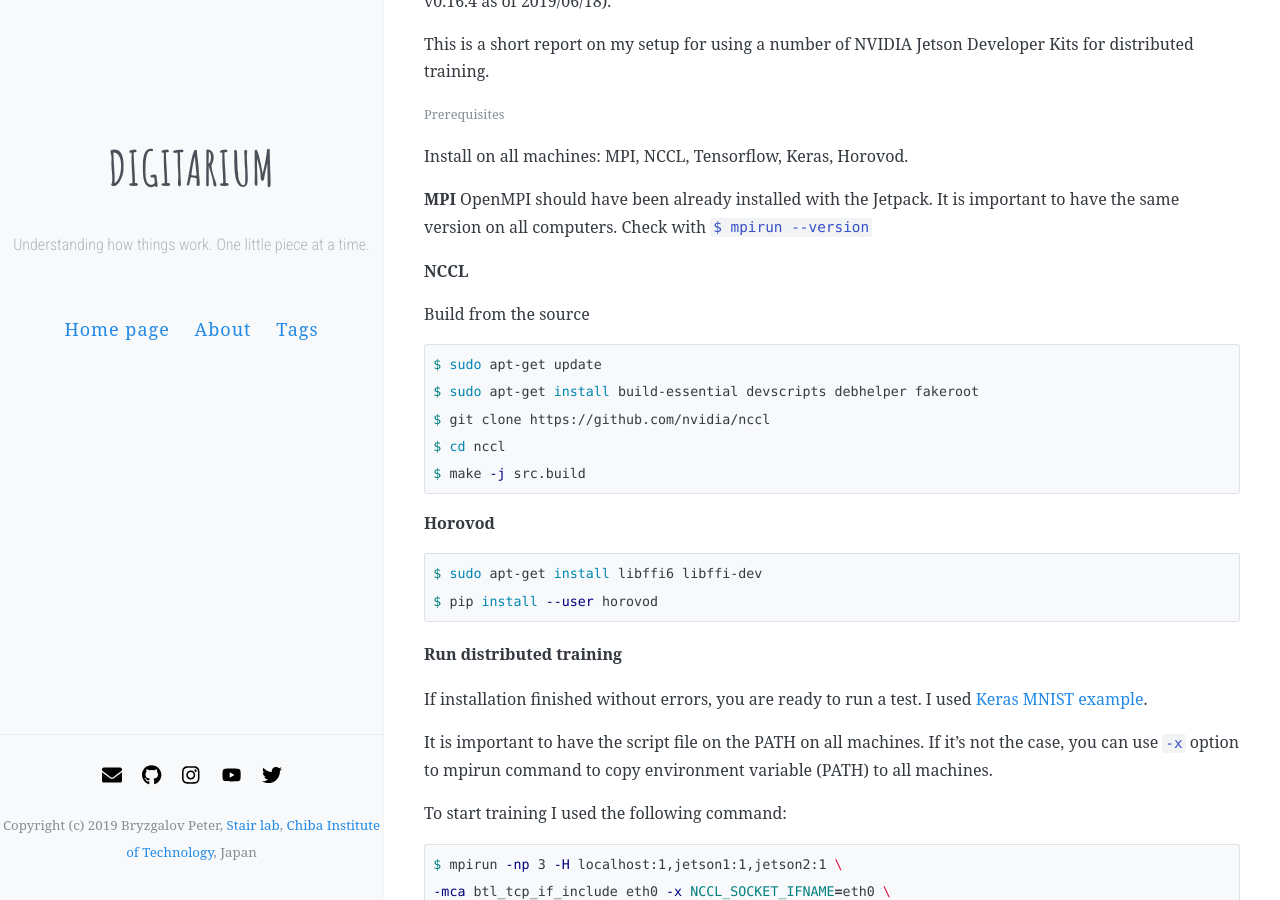
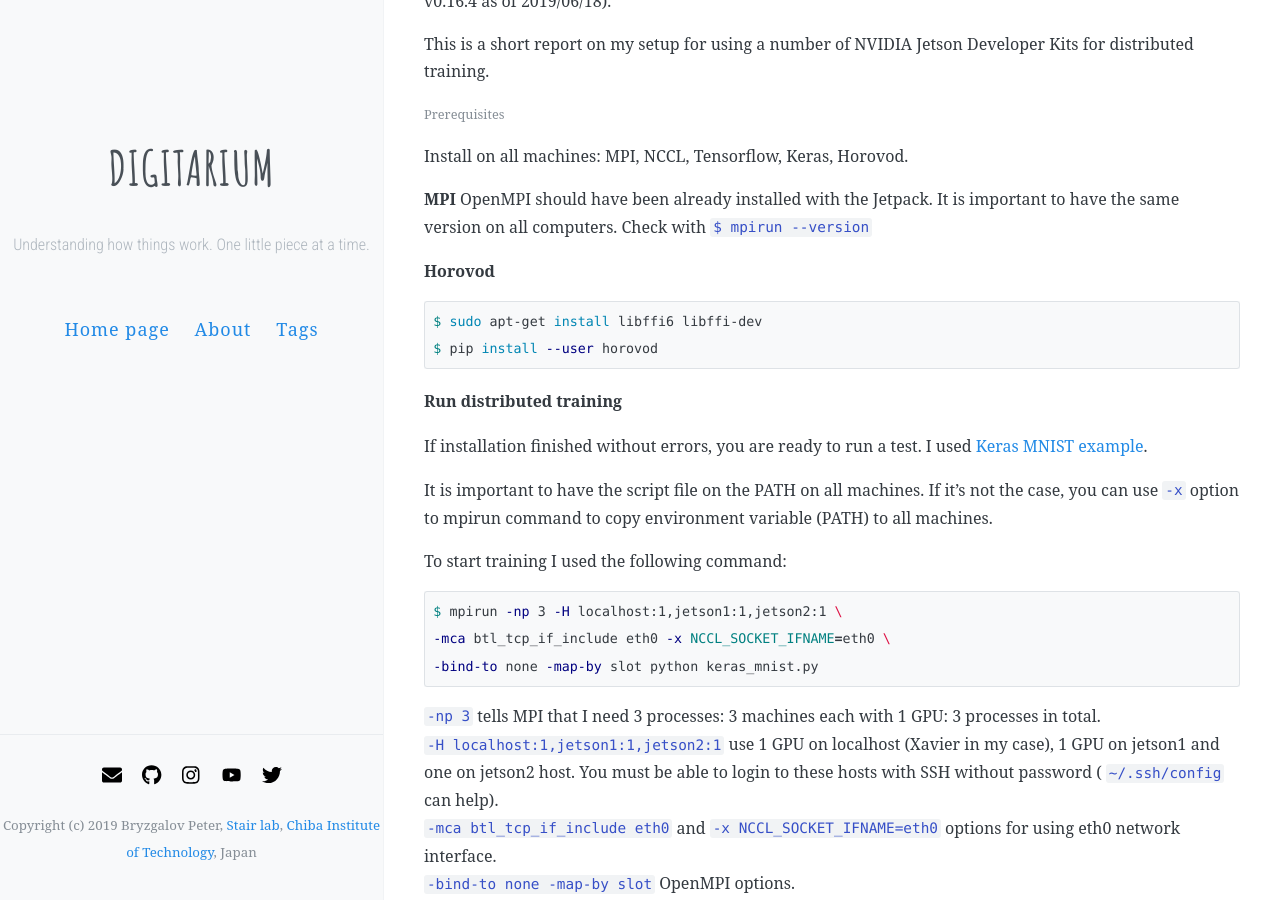
Before and after one commit to pyotr777/digitarium, a Jekyll site: the page built from _posts/2019-06-18-horovod-on-nvidia-jetson.md, in a window 1280 px wide and 900 px high, scrolled down 302 px. Built offline with Jekyll 4.4.1, drawn with Linux system fonts in a browser that asks for light colours.

Commit message:
Typography

````diff
--- a/_posts/2019-06-18-horovod-on-nvidia-jetson.md
+++ b/_posts/2019-06-18-horovod-on-nvidia-jetson.md
@@ -39,17 +39,6 @@
 **MPI**
 OpenMPI should have been already installed with the Jetpack. It is important to have the same version on all computers. Check with `$ mpirun --version`
 
-**NCCL**
-
-Build from the source
-
-```bash
-$ sudo apt-get update
-$ sudo apt-get install build-essential devscripts debhelper fakeroot
-$ git clone https://github.com/nvidia/nccl
-$ cd nccl
-$ make -j src.build
-```
 
 **Horovod**
 
@@ -90,7 +79,7 @@
 
 The graph below shows time and validation accuracy per epoch for each training.
 
-<img class="scalable" src="{{ '/wp-content/uploads/2019/06/training_logs-2.png' | relative_url }}" alt=""  />
+<img class="scalable" src="{{ '../wp-content/uploads/2019/06/training_logs-2.png' | relative_url }}" alt=""  />
 
 Regarding epoch time (seconds per epoch) you can see, that:
 
````
Also changed, not shown: _posts/2016-11-21-cloud-gpu-providers-comparison.md (+14 -11 lines), _posts/2017-01-18-cloud-gpu-providers-more-graphs.md (+8 -4 lines), README.md, 13 other files.
